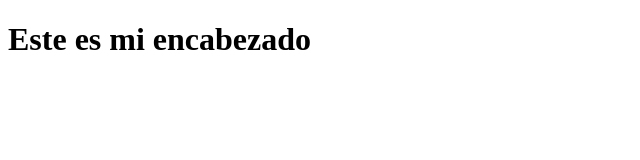
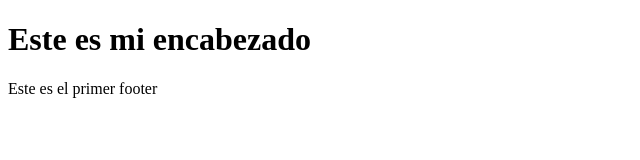
Before and after one commit to ErickPu146/Prueba_merge, a plain HTML site: page index.html in a window 1280 px wide. Shown: the whole page, without its empty margins (0-640 px from the left). Drawn offline with Linux system fonts and the light colour scheme.

Commit message:
Segundo commit; cambio en el footer

```diff
--- a/index.html
+++ b/index.html
@@ -14,5 +14,9 @@
     <main>
 
     </main>
+
+    <footer>
+        Este es el primer footer
+    </footer>
 </body>
 </html>
```
